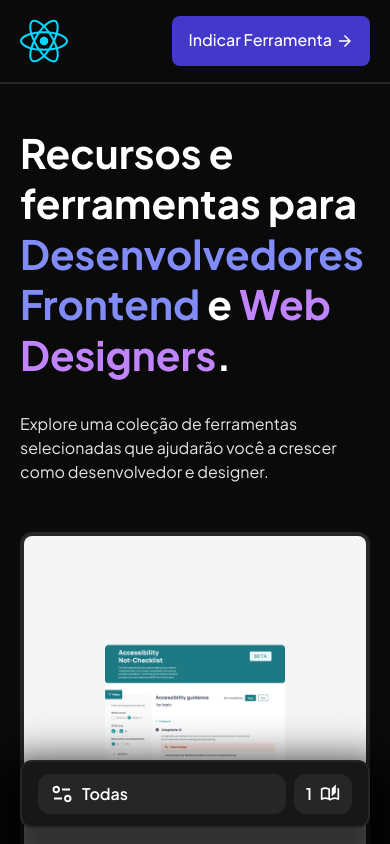
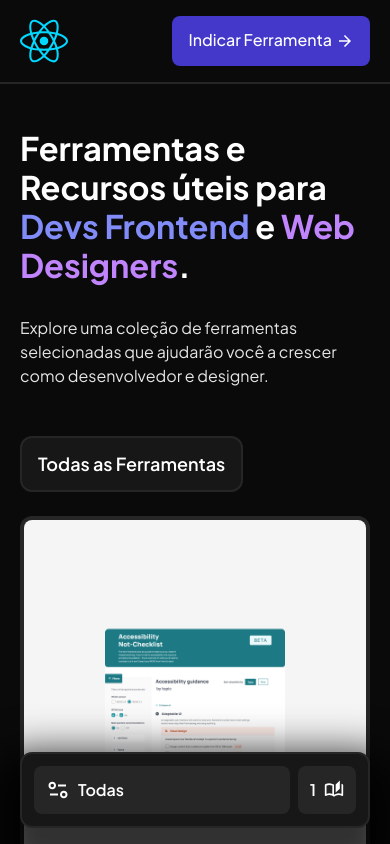
Before and after one commit to SnayderRodrigues/frontcards, a React (Vite) app: page / in a window 390 px wide. Shown: the top 844 px of the page. Built offline with nearby package versions, Linux system fonts and the light colour scheme.

Commit message:
update: Update styles for Hero.jsx, Filter.jsx, /resources/Page.jsx and /about/Page.jsx

```diff
--- a/src/app/about/Page.jsx
+++ b/src/app/about/Page.jsx
@@ -6,7 +6,7 @@ const AboutPage = () => {
     <>
       <section className="font-medium">
         <div className="wrapper pt-32 sm:pt-36 lg:pt-36 xl:pt-40 pb-12 md:pb-16 lg:pb-32">
-          <h1 className="leading-tight font-bold mb-8 lg:mb-12 xl:mb-16">
+          <h1 className="mb-8 lg:mb-12 xl:mb-16">
             Sobre <br /> <span className="text-indigo-400">Frontend Tools</span>
           </h1>
           <div className="flex items-center gap-16">
--- a/src/app/legal/Page.jsx
+++ b/src/app/legal/Page.jsx
@@ -5,7 +5,7 @@ const LegalPage = () => {
     <>
       <section className="font-medium">
         <div className="wrapper pt-32 sm:pt-36 lg:pt-36 xl:pt-40 pb-12 md:pb-16 lg:pb-32">
-          <h1 className="leading-tight font-bold mb-8 lg:mb-12 xl:mb-16">
+          <h1 className="mb-8 lg:mb-12 xl:mb-16">
             Termos <span className="text-neutral-400">Legais</span>
           </h1>
           <div className="flex items-center gap-16">
--- a/src/app/resources/Page.jsx
+++ b/src/app/resources/Page.jsx
@@ -33,8 +33,37 @@ const FeaturedTools = () => {
     setSearchParams(params);
   }, [selectedCategory, currentPage, setSearchParams]);
 
+  const categoryTitles = {
+    Todas: "Todas as Ferramentas",
+    Frontend: "Ferramentas para Frontend",
+    Design: "Ferramentas de Design",
+    Aprendizado: "Recursos de Aprendizado",
+    Criadores: "Criadores de Conteúdo",
+  };
+
   return (
     <section className="wrapper">
+      <h2
+        className={`md:hidden w-fit text-lg xsm:text-xl font-semibold ${
+          selectedCategory === "Todas"
+            ? "bg-neutral-900 border-neutral-800"
+            : ""
+        } ${
+          selectedCategory === "Frontend"
+            ? "bg-indigo-700 border-indigo-700"
+            : ""
+        } ${
+          selectedCategory === "Design" ? "bg-purple-600 border-purple-600" : ""
+        } ${
+          selectedCategory === "Aprendizado"
+            ? "bg-emerald-600 border-emerald-600"
+            : ""
+        } ${
+          selectedCategory === "Criadores" ? "bg-rose-600 border-rose-600" : ""
+        } px-4 py-3 border-2 rounded-xl mb-6`}
+      >
+        {categoryTitles[selectedCategory]}
+      </h2>
       <Filter
         totalPages={totalPages}
         currentPage={currentPage}
@@ -113,7 +142,9 @@ const FeaturedTools = () => {
               height="24px"
               viewBox="0 -960 960 960"
               fill="#fff"
-              className={`${currentPage === totalPages ? "fill-neutral-800" : ""}`}
+              className={`${
+                currentPage === totalPages ? "fill-neutral-800" : ""
+              }`}
             >
               <path d="M647-440H160v-80h487L423-744l57-56 320 320-320 320-57-56 224-224Z" />
             </svg>
--- a/src/app/resources/Resource.jsx
+++ b/src/app/resources/Resource.jsx
@@ -43,7 +43,7 @@ const Resource = () => {
           <div className="flex gap-4">
             <Link
               onClick={() => navigate(-1)}
-              className="group flex items-center justify-center gap-1 text-base sm:text-lg lg:text-xl font-medium text-white bg-neutral-900 px-5 py-2 border-2 border-neutral-800 rounded-lg transition-colors hover:bg-neutral-950"
+              className="flex items-center justify-center gap-1 text-base sm:text-lg lg:text-xl font-medium text-white bg-neutral-900 px-5 py-2 border-2 border-neutral-800 rounded-lg transition-colors hover:bg-neutral-950"
             >
               <svg
                 xmlns="http://www.w3.org/2000/svg"
@@ -51,7 +51,7 @@ const Resource = () => {
                 height="16px"
                 viewBox="0 -960 960 960"
                 fill="#fff"
-                className="w-3 md:w-4 ml-[-4px] group-hover:fill-neutral-400 transition-colors"
+                className="w-3 md:w-4 ml-[-4px]"
               >
                 <path d="M640-80 240-480l400-400 71 71-329 329 329 329-71 71Z" />
               </svg>
--- a/src/components/Filter.jsx
+++ b/src/components/Filter.jsx
@@ -87,15 +87,9 @@ const Filter = ({
           ))}
         </div>
       </div>
-      <div className="fixed bottom-4 left-0 right-0 z-50 flex md:hidden gap-2 bg-neutral-900 px-4 py-3 border-2 border-neutral-800 rounded-xl mx-5 sm:mx-8 shadow-4xl">
+      <div className="fixed bottom-4 left-0 right-0 z-50 flex md:hidden gap-2 bg-neutral-900 p-3 border-2 border-neutral-800 rounded-xl mx-5 sm:mx-8 shadow-4xl">
         <button
-          className={`w-full md:hidden flex items-center gap-2 font-semibold ${
-            selectedCategory === "Todas" ? "bg-neutral-800" : ""
-          } ${selectedCategory === "Frontend" ? "bg-indigo-700" : ""} ${
-            selectedCategory === "Design" ? "bg-purple-600" : ""
-          } ${selectedCategory === "Aprendizado" ? "bg-emerald-600" : ""} ${
-            selectedCategory === "Criadores" ? "bg-rose-600" : ""
-          } px-3 py-2 rounded-xl`}
+          className={`w-full md:hidden flex items-center gap-2 font-semibold bg-neutral-800 p-3 rounded-lg`}
           onClick={handleCategoryIsOpen}
         >
           <svg
@@ -112,7 +106,7 @@ const Filter = ({
           </span>
         </button>
         <ul
-          className={`absolute left-[-2px] right-[-2px] bottom-[68px] z-10 flex flex-col md:hidden gap-2 text-base font-semibold bg-neutral-900 px-4 py-3 border-2 border-neutral-800 rounded-xl transition-opacity ${
+          className={`absolute left-[-2px] right-[-2px] bottom-[78px] z-10 flex flex-col md:hidden gap-2 text-base font-semibold bg-neutral-900 p-3 border-2 border-neutral-800 rounded-xl transition-opacity duration-300 ${
             isOpen ? "" : "opacity-0 select-none pointer-events-none"
           }`}
           onClick={() => setIsOpen(!isOpen)}
@@ -120,7 +114,7 @@ const Filter = ({
           {categories.map((category) => (
             <li
               key={category}
-              className={`flex items-center gap-2 px-3 py-2 rounded-lg cursor-pointer transition-colors ${
+              className={`flex items-center gap-2 p-3 rounded-lg cursor-pointer transition-colors ${
                 selectedCategory === category && selectedCategory === "Todas"
                   ? "bg-neutral-800"
                   : ""
@@ -150,7 +144,7 @@ const Filter = ({
           ))}
         </ul>
         <button
-          className="md:hidden flex items-center gap-2 bg-neutral-800 px-3 py-2 rounded-xl"
+          className="md:hidden flex items-center gap-2 bg-neutral-800 p-3 rounded-lg"
           onClick={handleIsPaginationOpen}
         >
           <span className="flex-1 flex font-semibold rounded-lg cursor-pointer transition-colors">
@@ -167,7 +161,7 @@ const Filter = ({
           </svg>
         </button>
         <div
-          className={`absolute left-[-2px] right-[-2px] bottom-[68px] z-10 flex md:hidden flex-col gap-2 bg-neutral-900 px-4 py-3 border-2 border-neutral-800 rounded-xl transition-opacity overflow-hidden ${
+          className={`absolute left-[-2px] right-[-2px] bottom-[78px] z-10 flex md:hidden flex-col gap-2 bg-neutral-900 p-3 border-2 border-neutral-800 rounded-xl transition-opacity duration-300 overflow-hidden ${
             isPaginationOpen ? "" : "opacity-0 select-none pointer-events-none"
           }`}
           onClick={() => setIsPaginationOpen(!isPaginationOpen)}
@@ -179,7 +173,7 @@ const Filter = ({
                 setCurrentPage(index + 1);
                 window.scrollTo({ top: 0 });
               }}
-              className={`w-full flex items-center justify-start text-base font-semibold px-3 py-2 rounded-lg transition-colors ${
+              className={`w-full flex items-center justify-start text-base font-semibold p-3 rounded-lg transition-colors ${
                 currentPage === index + 1
                   ? "bg-neutral-800"
                   : "hover:bg-neutral-800"
--- a/src/components/Hero.jsx
+++ b/src/components/Hero.jsx
@@ -5,8 +5,8 @@ const Hero = () => {
     <>
       <section className="flex items-center" id="hero-section">
         <div className="wrapper flex flex-col pt-32 sm:pt-36 lg:pt-36 xl:pt-40 pb-12 xsm:pb-16 md:pb-20">
-          <h1 className="max-w-[19ch] leading-tight mb-8 lg:mb-12">
-            Recursos e ferramentas para <span className="text-indigo-400">Desenvolvedores Frontend</span> e <span className="text-purple-400">
+          <h1 className="max-w-[19ch] mb-8 lg:mb-12">
+            Ferramentas e Recursos úteis para <span className="text-indigo-400">Devs Frontend</span> e <span className="text-purple-400">
               Web
               Designers
             </span>.
--- a/src/data/ResourcesData.js
+++ b/src/data/ResourcesData.js
@@ -690,7 +690,7 @@ const ResourcesData = [
     title: "The Odin Project",
     image: TheOdinProject,
     category: "Aprendizado",
-    tags: ["Desenvolvimento Web", "Cursos Gratuitos"],
+    tags: ["Cursos Gratuitos", "Desenvolvimento Web"],
     slug: "the-odin-project",
     description:
       "Plataforma gratuita que oferece currículos completos para aprender desenvolvimento web.",
--- a/src/index.css
+++ b/src/index.css
@@ -125,7 +125,8 @@ button {
 }
 
 h1 {
-  font-size: 2.5rem;
-  font-size: clamp(2.5rem, 1.8784530386740332rem + 2.6519337016574585vw, 4rem);
+  font-size: 2rem;
+  font-size: clamp(2rem, 1.171270718232044rem + 3.535911602209945vw, 4rem);
   font-weight: 700;
+  line-height: 1.2;
 }
```
